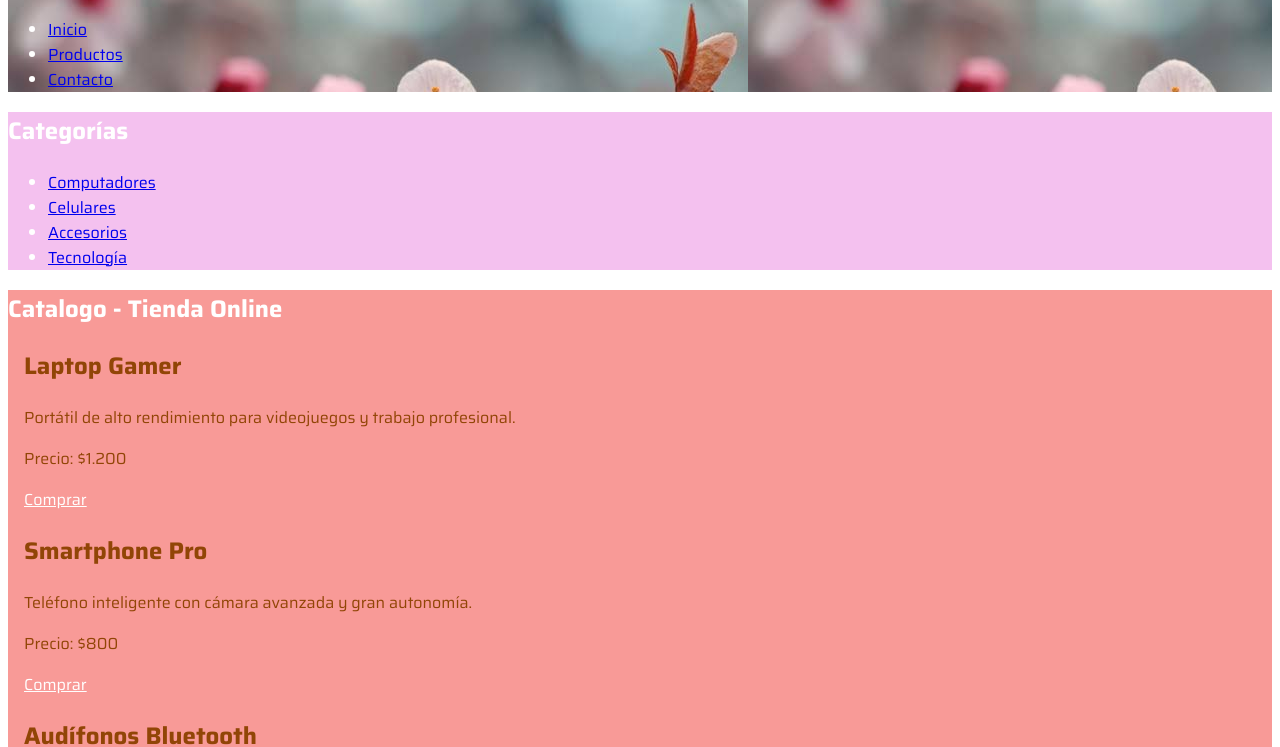
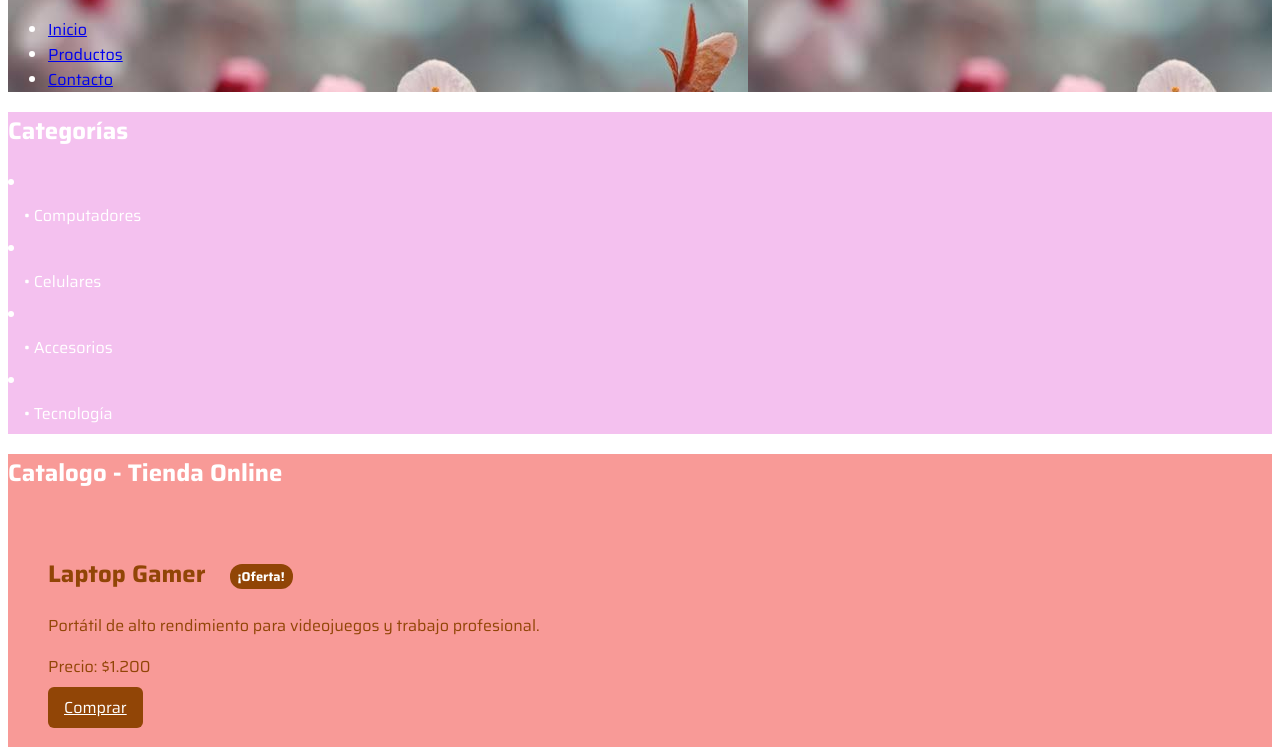
Before and after one commit to NatalyNavarro/CSS, a plain HTML site: page index.html in a window 1280 px wide. Shown: the part 61-808 px from the top of the page. Drawn offline with Linux system fonts and the light colour scheme.

Commit message:
feat(ui): implementar pseudoclases interactivas en aside y pseudoelementos en productos

```diff
--- a/index.html
+++ b/index.html
@@ -24,12 +24,10 @@
     <aside>
       <h2>Categorías</h2>
 
-      <ul>
         <li><a href="#">Computadores</a></li>
         <li><a href="#">Celulares</a></li>
         <li><a href="#">Accesorios</a></li>
         <li><a href="#">Tecnología</a></li>
-      </ul>
     </aside>
 
     <main>
--- a/style.css
+++ b/style.css
@@ -3,56 +3,74 @@
   --color-secundario: #914506;
   --color-fondo: #f89a97;
   --color-texto: #ffffff;
-
+  --color-boton: #f12c25;
   --fuente-principal: "Saira", sans-serif;
-
   --espaciado-pequeño: 8px;
   --espaciado-medio: 16px;
-  --espaciado-grande: 24;
-
-}
-* {box-sizing:border-box;
-}
-body {
-  font-family: "Saira", sans-serif;
-  font-optical-sizing: auto;
-  font-weight: <weight>;
-  font-style: normal;
-  font-variation-settings:
-    "wdth" 100;
-  font-family: var(--fuente-principal);
-  color: var(--color-texto);
-}
-main {
-  background-color: var(--color-fondo);
+  --espaciado-grande: 24px;
 }
 
-header {
+* { box-sizing: border-box; }
+
+body { font-family: var(--fuente-principal); font-weight: 400; color: var(--color-texto); }
+
+header, main, footer { background-color: var(--color-fondo); }
+header { background-image: url("recursos/img.jpg"); }
+
+/* ASIDE */
+aside { background-color: var(--color-primario); }
+
+aside a {
+  display: block;
+  padding: var(--espaciado-pequeño) var(--espaciado-medio);
   color: var(--color-texto);
-  background-color: var(--color-fondo);
-  background-image: url("recursos/img.jpg");
-
+  text-decoration: none;
+  border-radius: 6px;
+  transition: background-color 0.3s ease, color 0.3s ease;
 }
 
+aside a::before { content: "• "; color: var(--color-texto); }
+aside a:hover { background-color: var(--color-secundario); color: var(--color-primario); }
+aside a:hover::before { color: var(--color-primario); }
+aside a:focus { outline: 3px solid var(--color-secundario); outline-offset: 2px; }
+
+/* TARJETAS */
 article {
+  position: relative;
   color: var(--color-secundario);
   padding: var(--espaciado-grande);
   margin: var(--espaciado-medio);
 }
 
+article h2::after {
+  content: "¡Oferta!";
+  margin-left: var(--espaciado-grande);
+  background-color: var(--color-secundario);
+  color: var(--color-texto);
+  padding: 2px var(--espaciado-pequeño);
+  border-radius: 12px;
+  font-size: 0.8rem;
+  font-weight: 700;
+  vertical-align: middle;
+}
+
+/* BOTÓN */
 .btn-comprar {
   color: var(--color-texto);
+  background-color: var(--color-secundario);
+  padding: var(--espaciado-pequeño) var(--espaciado-medio);
+  border: none;
+  border-radius: 6px;
+  cursor: pointer;
+  transition: background-color 0.3s ease, transform 0.1s ease;
 }
 
-aside h2 {
-  color: var(--color-texto);
-}
-aside {
-  color: var(--color-texto);
-  background-color: var(--color-primario);
+.btn-comprar:hover {
+  background-color: var(--color-boton);
 }
 
-footer {
-  color: var(--color-texto);
-  background-color: var(--color-fondo);
+.btn-comprar:active { /* Al hacer clic: cambia de color y se hunde */
+  background-color: var(--color-primario);
+  color: var(--color-secundario);
+  transform: scale(0.95);
 }
```
Also changed, not shown: 1 other file.
